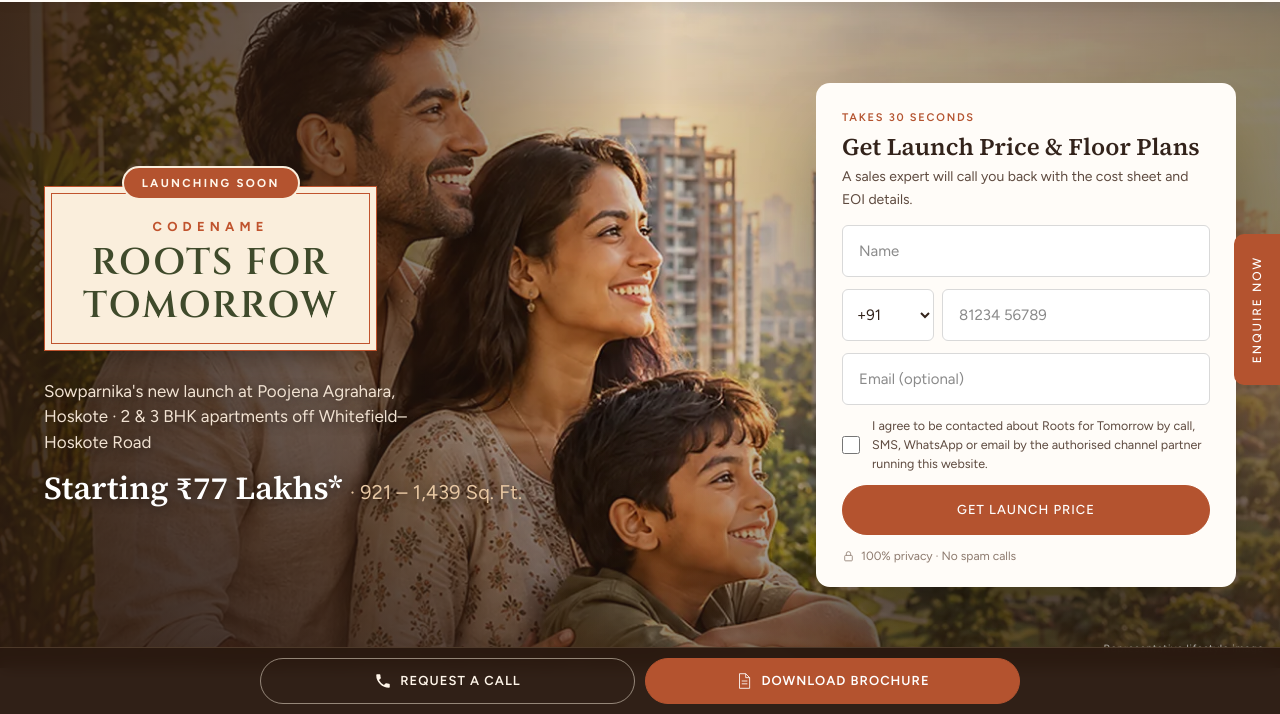
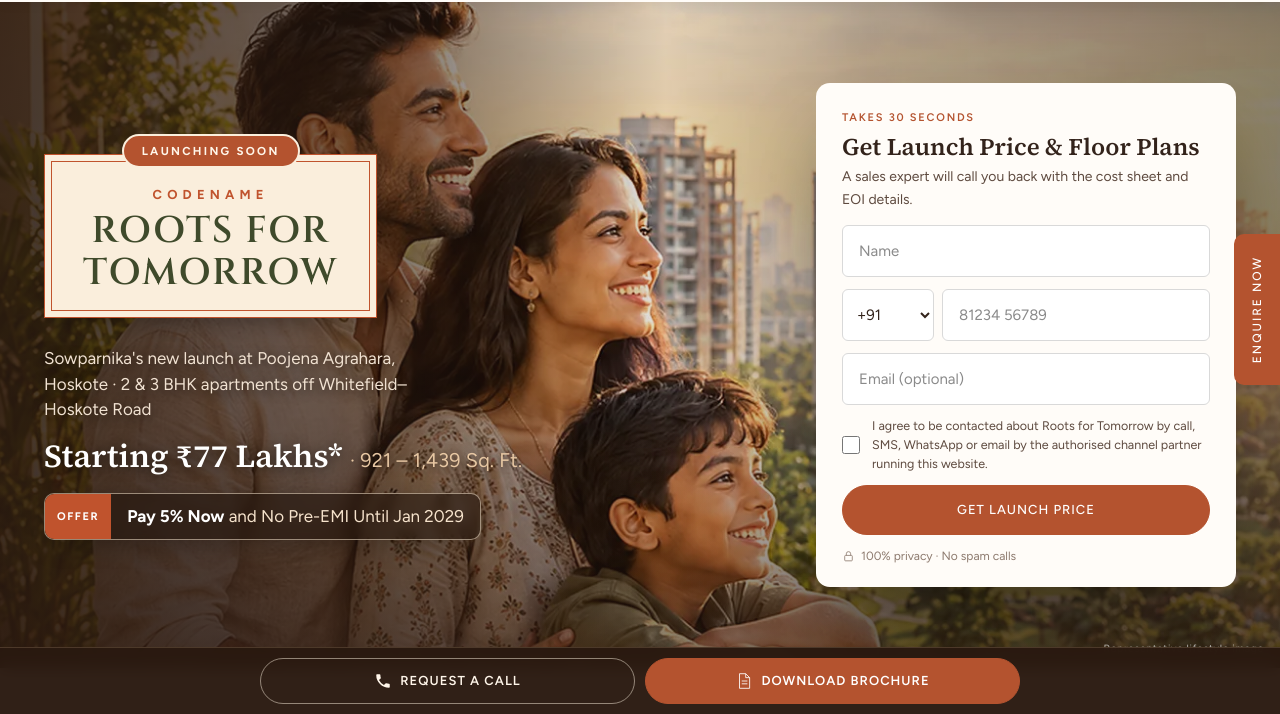
Before and after one commit to iamhere-lab/sowparnika, a plain HTML site: page index.html in a window 1280 px wide. Shown: the part 86-800 px from the top of the page. Drawn offline with Linux system fonts and the light colour scheme.

Commit message:
Hero: add offer badge (Pay 5% Now and No Pre-EMI Until Jan 2029)

```diff
--- a/assets/css/brand.css
+++ b/assets/css/brand.css
@@ -355,3 +355,14 @@ body::before { content: ""; position: fixed; inset: 0 0 auto; height: env(safe-a
 @media (max-width: 480px) { .brand-cp { gap: 10px; } .brand-cp img { height: 44px; } .cp-div { height: 32px; } .cp-label { font-size: 10px; letter-spacing: .08em; } }
 .site-footer .foot-grid { grid-template-columns: 1fr !important; }
 .seal-pill { white-space: nowrap; letter-spacing: .2em; }
+
+/* Hero offer badge */
+.hero-offer { display: inline-flex; align-items: stretch; margin: 18px 0 0; max-width: 100%;
+  border: 1px solid rgba(246,227,204,.55); border-radius: 10px; overflow: hidden;
+  background: rgba(30,18,10,.55); backdrop-filter: blur(4px); -webkit-backdrop-filter: blur(4px);
+  text-shadow: none; box-shadow: 0 6px 22px rgba(0,0,0,.25); }
+.hero-offer .ho-tag { display: flex; align-items: center; padding: 0 12px; background: #C0532D; color: #fff;
+  font-family: var(--sans); font-size: 11px; font-weight: 700; letter-spacing: .14em; text-transform: uppercase; }
+.hero-offer .ho-text { padding: 10px 14px; color: #F6E3CC; font-family: var(--sans); font-size: 15px; line-height: 1.35; text-align: left; }
+.hero-offer .ho-text b { color: #fff; font-weight: 700; }
+@media (min-width: 900px) { .hero-offer .ho-text { font-size: 17px; padding: 11px 16px; } }
--- a/index.html
+++ b/index.html
@@ -125,6 +125,7 @@
       </div>
       <p class="hero-line">Sowparnika's new launch at Poojena Agrahara, Hoskote · 2 &amp; 3 BHK apartments off Whitefield–Hoskote Road</p>
       <p class="hero-price">Starting ₹77 Lakhs* <span>· 921 – 1,439 Sq. Ft.</span></p>
+      <p class="hero-offer"><span class="ho-tag">Offer</span><span class="ho-text"><b>Pay 5% Now</b> and No Pre-EMI Until Jan 2029</span></p>
     </div>
     <div class="hero-form">
       <p class="hf-tag">Takes 30 seconds</p>
```
